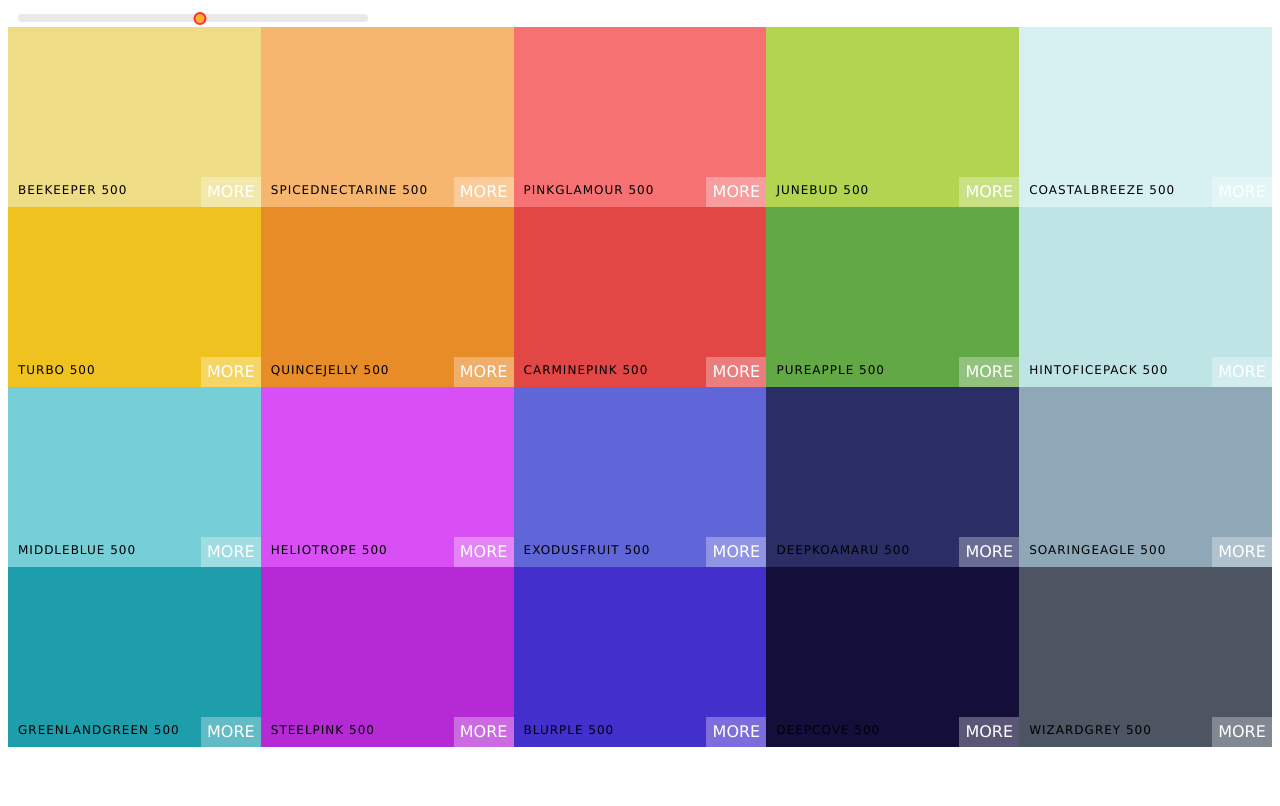
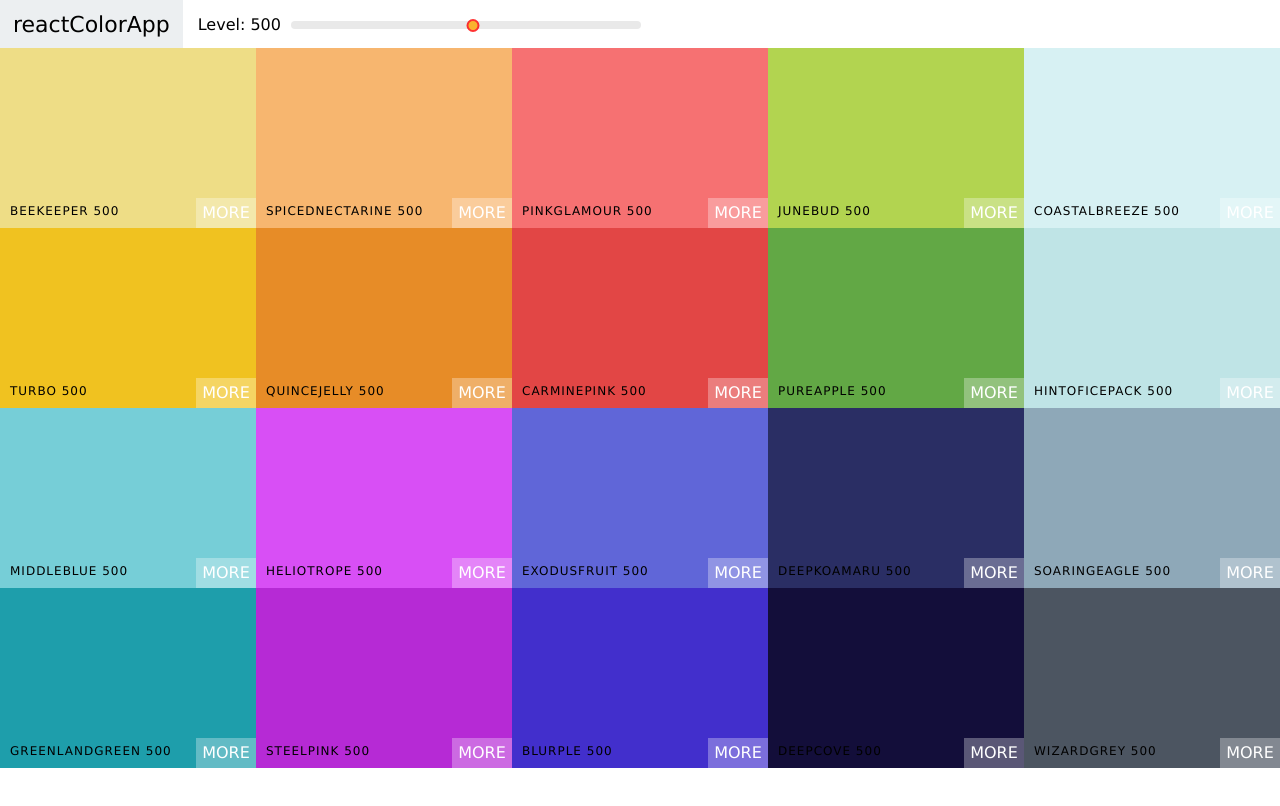
Before and after one commit to jonahCodes/ReactColorProject, a React (Create React App) app: page / in a window 1280 px wide. Shown: the top 806 px of the page. Built offline with nearby package versions, Linux system fonts and the light colour scheme.

Commit message:
add navbar and roboto font

```diff
--- a/public/index.html
+++ b/public/index.html
@@ -11,6 +11,9 @@
     -->
 	<link rel="manifest" href="%PUBLIC_URL%/manifest.json">
 	<link rel="shortcut icon" href="%PUBLIC_URL%/favicon.ico">
+  <link rel="preconnect" href="https://fonts.googleapis.com">
+  <link rel="preconnect" href="https://fonts.gstatic.com" crossorigin>
+  <link href="https://fonts.googleapis.com/css2?family=Roboto:wght@100;400;500&display=swap" rel="stylesheet">
 	<!--
       Notice the use of %PUBLIC_URL% in the tags above.
       It will be replaced with the URL of the `public` folder during the build.
--- /dev/null
+++ b/src/colorApp/NavBar.js
@@ -0,0 +1,30 @@
+import { Component } from "react";
+import Slider from "rc-slider";
+import "rc-slider/assets/index.css";
+
+import "./navbar.css";
+
+export class Navbar extends Component {
+  render() {
+    const { level, changeLevel } = this.props;
+    return (
+      <header className="Navbar">
+        <div className="logo">
+          <a href="/">reactColorApp</a>
+        </div>
+        <div className="slider-container">
+          <span>Level: {level}</span>
+          <div className="slider">
+            <Slider
+              defaultValue={level}
+              min={100}
+              max={900}
+              step={100}
+              onChangeComplete={changeLevel}
+            />
+          </div>
+        </div>
+      </header>
+    );
+  }
+}
--- a/src/colorApp/Palette.js
+++ b/src/colorApp/Palette.js
@@ -1,8 +1,6 @@
 import { Component } from "react";
 import ColorBox from "./ColorBox";
-import Slider from "rc-slider";
-import "rc-slider/assets/index.css";
-
+import { Navbar } from "./NavBar";
 import "./palette.css";
 export default class Palette extends Component {
   constructor(props) {
@@ -22,15 +20,7 @@
     ));
     return (
       <div className="Palette">
-        <div className="slider">
-          <Slider
-            defaultValue={level}
-            min={100}
-            max={900}
-            step={100}
-            onChangeComplete={this.changeLevel}
-          />
-        </div>
+        <Navbar level={level} changeLevel={this.changeLevel} />
         {/* navbar goes here */}
         <div className="Palette-colors">{colorBoxes}</div>
         {/* footer goes here */}
--- /dev/null
+++ b/src/colorApp/navbar.css
@@ -0,0 +1,45 @@
+.Navbar {
+  display: flex;
+  align-items: center;
+  justify-content: flex-start;
+  height: 6vh;
+}
+.logo {
+  margin-right: 15px;
+  padding: 0 13px;
+  font-size: 22px;
+  background-color: #eceff1;
+  font-family: "Roboto", sans-serif;
+  font-weight: 500;
+  height: 100%;
+  display: flex;
+  align-items: center;
+}
+.logo a {
+  text-decoration: none;
+  color: black;
+}
+.rc-slider-track {
+  background-color: transparent;
+}
+.rc-slider-rail {
+  height: 8px;
+}
+.rc-slider-handle,
+.rc-slider-handle:active,
+.rc-slider-handle:hover,
+.rc-slider-handle:focus {
+  background-color: orange;
+  outline: none;
+  border: 2px solid red;
+  box-shadow: none;
+  width: 13px;
+  height: 13px;
+  margin-left: 7px;
+  margin-top: -2px;
+}
+.slider {
+  width: 350px;
+  display: inline-block;
+  margin: 0 10px;
+}
--- a/src/colorApp/palette.css
+++ b/src/colorApp/palette.css
@@ -4,27 +4,6 @@
 .Palette-colors {
   height: 90%;
 }
-.slider {
-  width: 350px;
-  display: inline-block;
-  margin: 0 10px;
+.body {
+  margin: none;
 }
-.rc-slider-track {
-  background-color: transparent;
-}
-.rc-slider-rail {
-  height: 8px;
-}
-.rc-slider-handle,
-.rc-slider-handle:active,
-.rc-slider-handle:hover,
-.rc-slider-handle:focus {
-  background-color: orange;
-  outline: none;
-  border: 2px solid red;
-  box-shadow: none;
-  width: 13px;
-  height: 13px;
-  margin-left: 7px;
-  margin-top: -2px;
-}
--- a/src/index.js
+++ b/src/index.js
@@ -1,6 +1,6 @@
 import { StrictMode } from "react";
 import { createRoot } from "react-dom/client";
-
+import "./styles.css";
 import App from "./App";
 
 const rootElement = document.getElementById("root");
@@ -9,5 +9,5 @@
 root.render(
   <StrictMode>
     <App />
-  </StrictMode>
+  </StrictMode>,
 );
--- a/src/styles.css
+++ b/src/styles.css
@@ -0,0 +1,3 @@
+body {
+  margin: 0px;
+}
```
